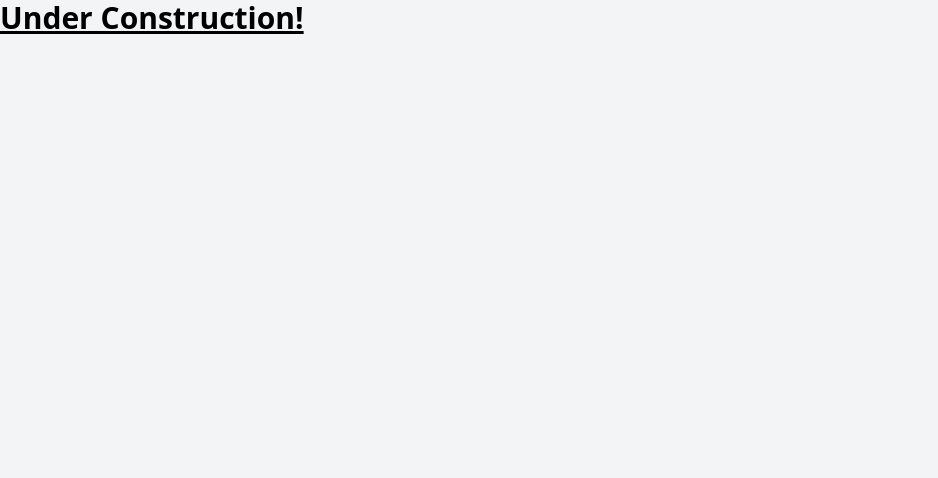
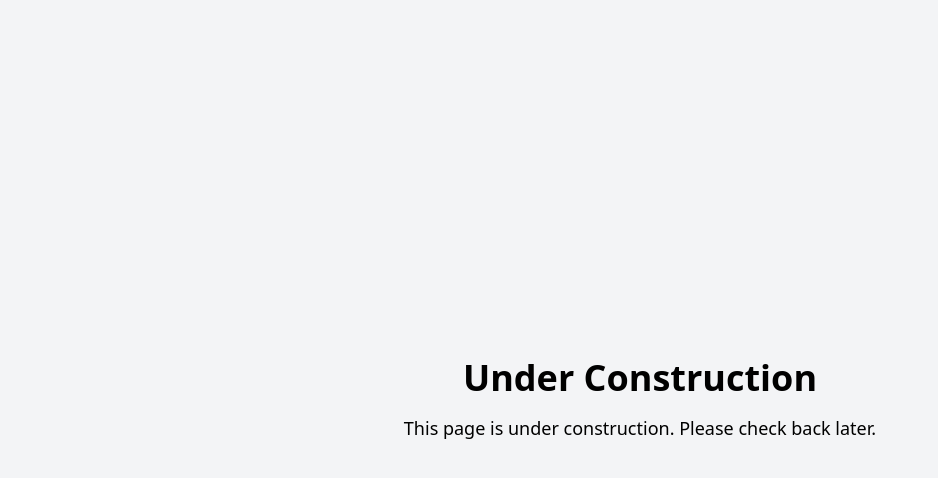
Before and after one commit to BastianAsmussen/website, a SvelteKit app: page / in a window 1280 px wide. Shown: the top 478 px of the page, without its empty margins (0-938 px from the left). Built offline with nearby package versions, Linux system fonts and the light colour scheme.

Commit message:
Update coming soon text.

```diff
--- a/src/routes/+page.svelte
+++ b/src/routes/+page.svelte
@@ -2,7 +2,10 @@
 	import '../app.css';
 </script>
 
-<h1 class="text-3xl font-bold underline">Under Construction!</h1>
+<div class="flex flex-col items-center justify-center h-screen">
+	<h1 class="text-4xl font-bold">Under Construction</h1>
+	<p class="text-lg mt-4">This page is under construction. Please check back later.</p>
+</div>
 
 <style lang="postcss">
 	:global(html) {
```
